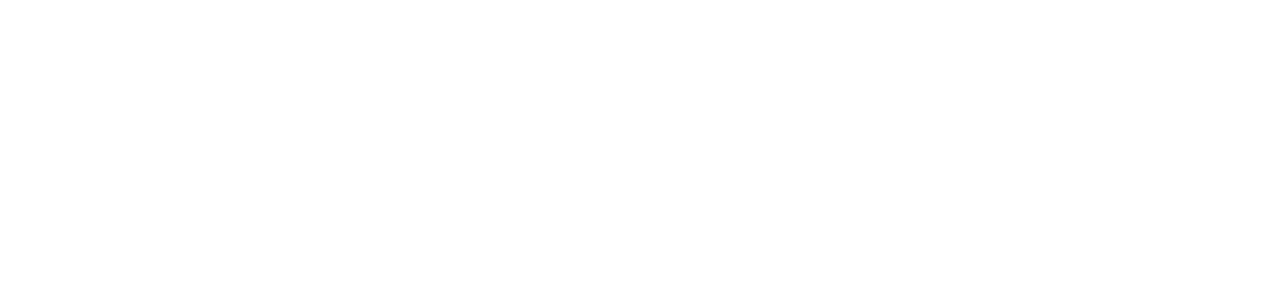
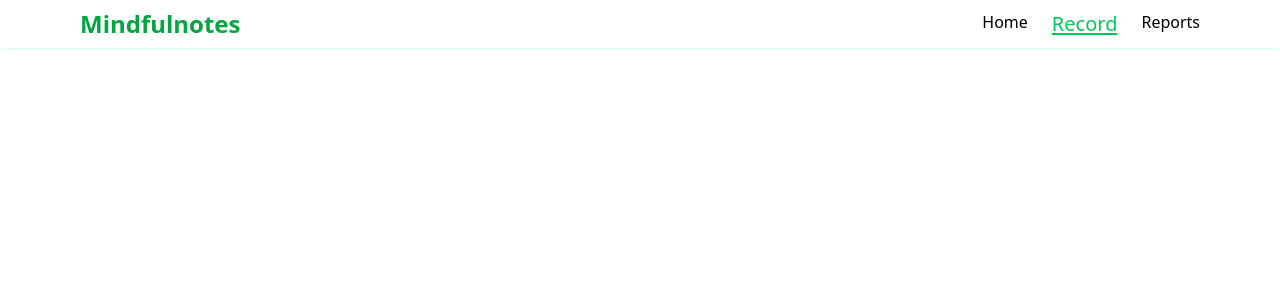
Before and after one commit to aryav-hash/mindfulnotes.org, a React (Vite) app in the folder frontend/: page /recordParameters in a window 1280 px wide. Shown: the top 300 px of the page. Built offline with nearby package versions, Linux system fonts and the light colour scheme.

Commit message:
feat: The Navbar is available on the other two pages reports and record as well now.

```diff
--- a/frontend/src/pages/RecordParameters.jsx
+++ b/frontend/src/pages/RecordParameters.jsx
@@ -1,6 +1,9 @@
+import Navbar from "../components/Navbar";
+
 export default function RecordParameters() {
     return (
         <>
+            <Navbar />
         </>
     );
 };
--- a/frontend/src/pages/Report.jsx
+++ b/frontend/src/pages/Report.jsx
@@ -1,6 +1,9 @@
+import Navbar from "../components/Navbar";
+
 export default function Report() {
     return (
         <>
+            <Navbar />
         </>
     );
 };
```
